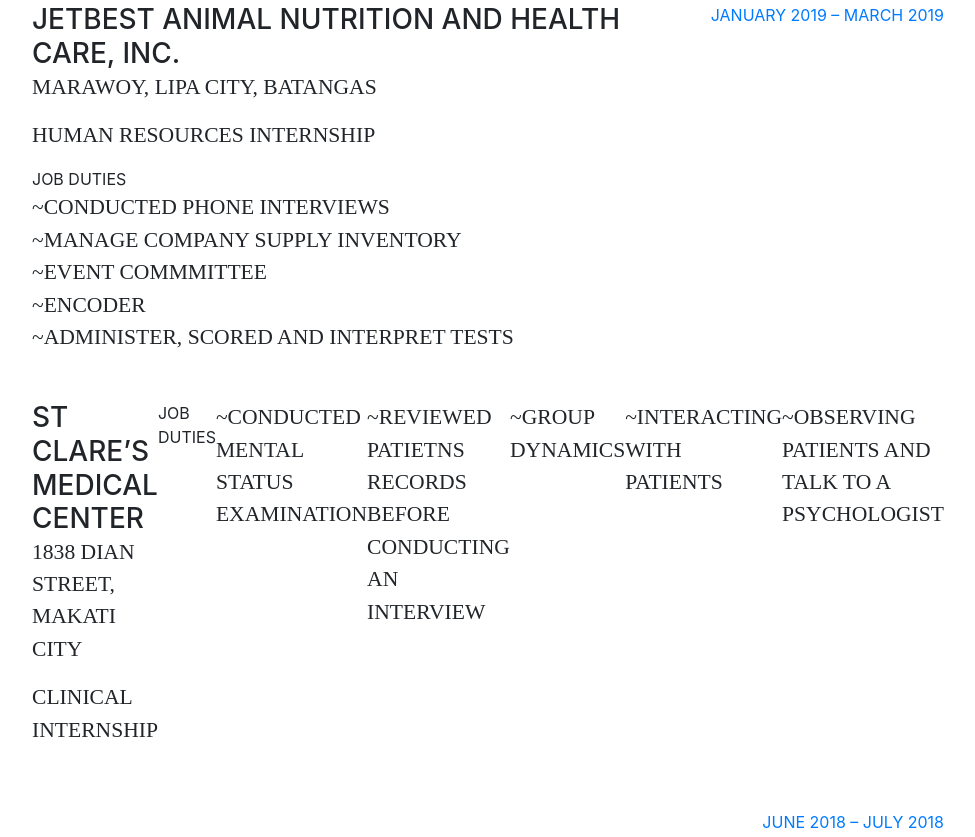
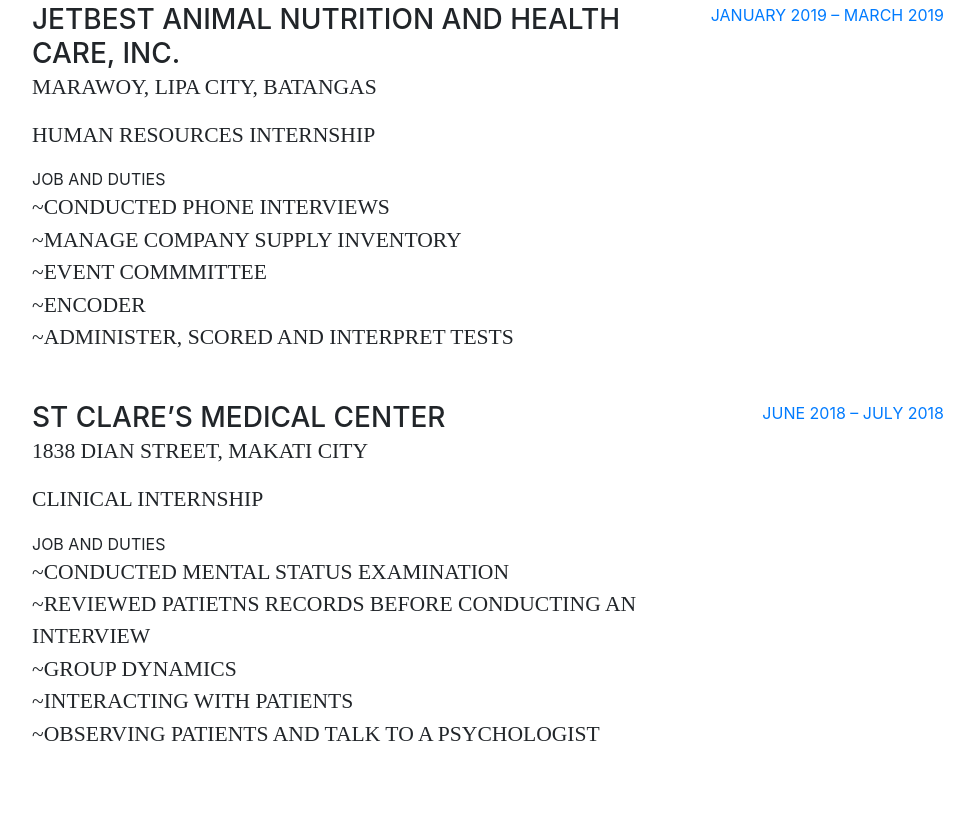
Before and after one commit to lkptolentino/lkptolentino.github.io, a website with bundled scripts: page index.html in a window 1280 px wide. Shown: the part 3331-4168 px from the top of the page, without its empty margins (288-1263 px from the left). Built offline with nearby package versions, Linux system fonts and the light colour scheme; a web font is replaced by a local one.

Commit message:
Update index.html
NEW3

```diff
--- a/index.html
+++ b/index.html
@@ -267,7 +267,7 @@
               <h3 class="mb-0">JETBEST ANIMAL NUTRITION AND HEALTH CARE, INC.</h3>
               <div class="subheading mb-3">Marawoy, Lipa City, Batangas </div>
                <div class="subheading mb-3">HUMAN RESOURCES INTERNSHIP</div>
-              <div>JOB DUTIES</div>
+              <div>JOB AND DUTIES</div>
                <div class="subheading mb-0"> ~Conducted Phone Interviews </div>
                <div class="subheading mb-0"> ~Manage Company Supply Inventory </div>
                <div class="subheading mb-0"> ~Event Commmittee </div>
@@ -284,9 +284,8 @@
               <h3 class="mb-0">ST CLARE’S MEDICAL CENTER</h3>
               <div class="subheading mb-3">1838 Dian Street, Makati City </div>
               <div class="subheading mb-3">CLINICAL INTERNSHIP</div>
-            </div>
-            <div>JOB DUTIES</div>
-            <div class="subheading mb-0"> ~Conducted Mental Status Examination </div>
+            <div>JOB AND DUTIES</div>
+               <div class="subheading mb-0"> ~Conducted Mental Status Examination </div>
                <div class="subheading mb-0"> ~Reviewed patietns records before conducting an interview </div>
                <div class="subheading mb-0"> ~Group Dynamics </div>
                <div class="subheading mb-0"> ~Interacting with Patients </div>
@@ -296,7 +295,6 @@
               <span class="text-primary">JUNE 2018 – JULY 2018 </span>
             </div>
           </div>
-
         </div>
       </section>
 
```
